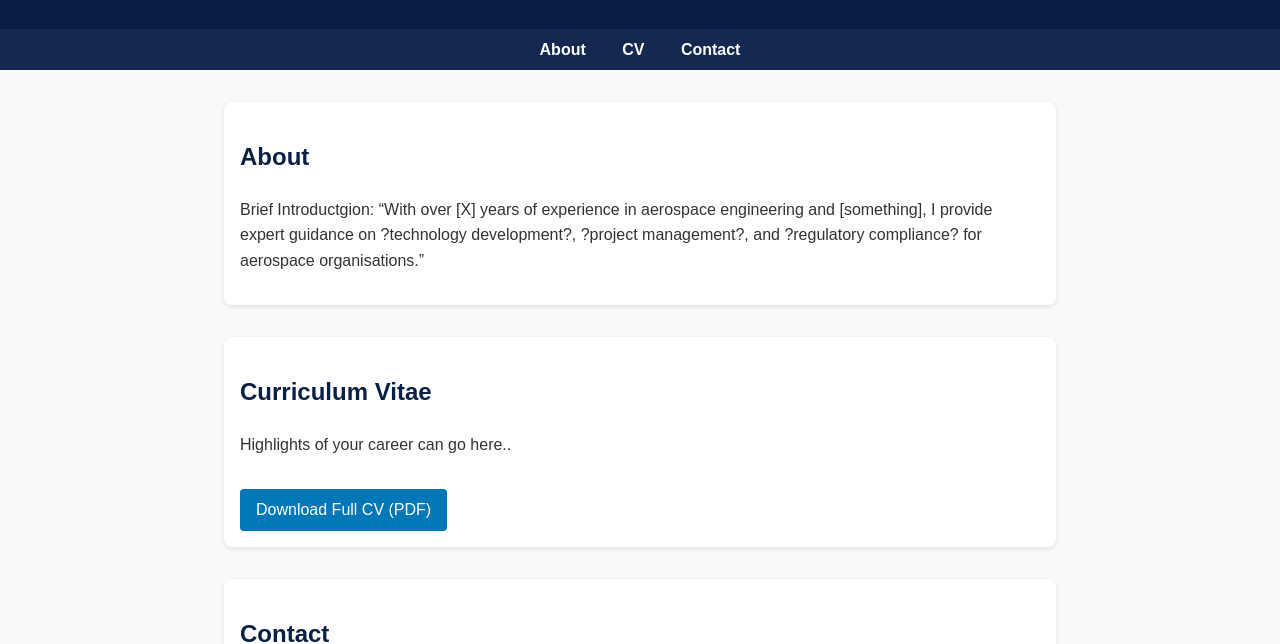
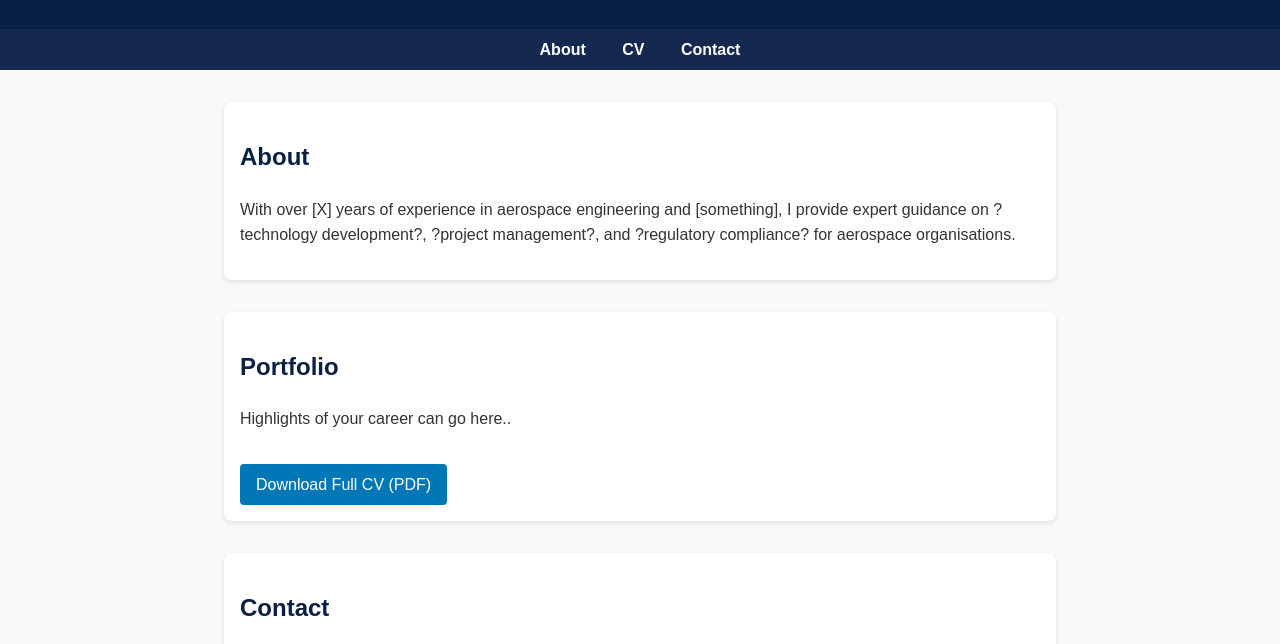
Before and after one commit to StrategeeConsulting/StrategeeConsulting.github.io, a plain HTML site: page index.html in a window 1280 px wide. Shown: the part 120-764 px from the top of the page. Drawn offline with Linux system fonts and the light colour scheme.

Commit message:
Update index.html

```diff
--- a/index.html
+++ b/index.html
@@ -83,15 +83,14 @@
   <section id="about">
     <h2>About</h2>
     <p>
-      Brief Introductgion:
-      “With over [X] years of experience in aerospace engineering and [something],
+      With over [X] years of experience in aerospace engineering and [something],
       I provide expert guidance on ?technology development?, ?project management?, and ?regulatory compliance?
-      for aerospace organisations.”
+      for aerospace organisations.
     </p>
   </section>
 
   <section id="cv">
-    <h2>Curriculum Vitae</h2>
+    <h2>Portfolio</h2>
     <p>
       Highlights of your career can go here..
     </p>
```
